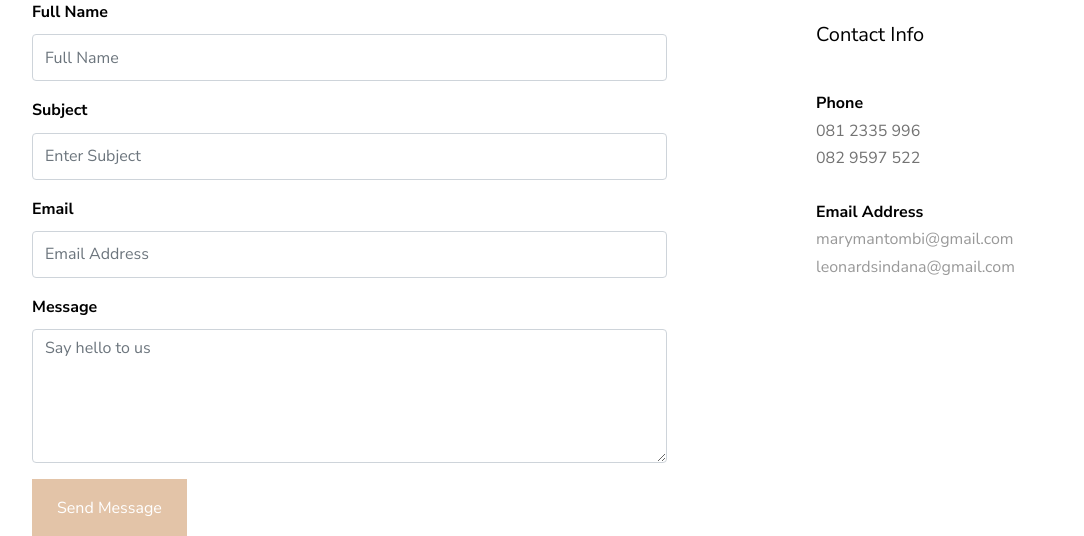
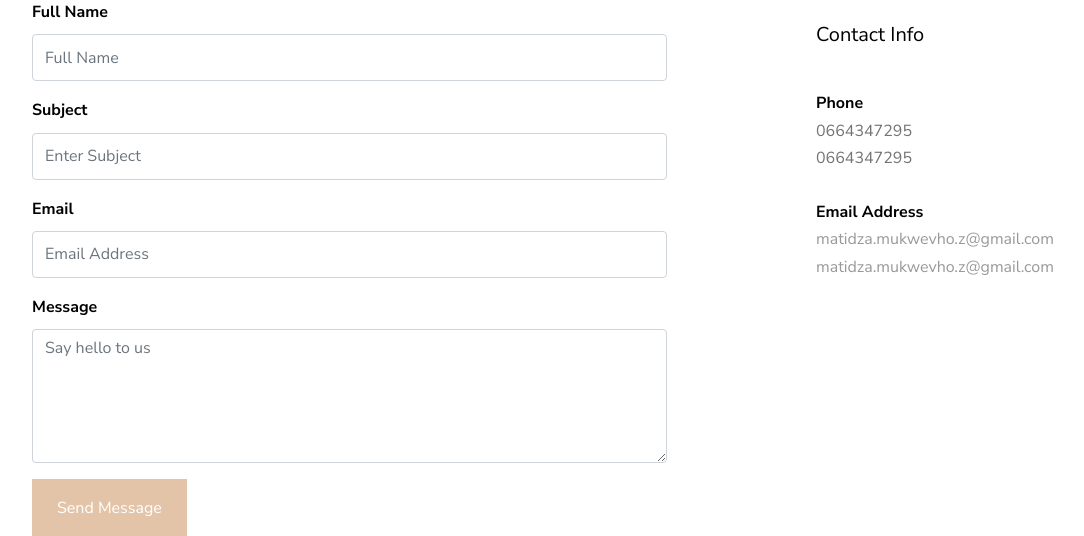
Before and after one commit to Matidza/WMade, a Django app: page / in a window 1280 px wide. Shown: the part 4603-5139 px from the top of the page, without its empty margins (53-1137 px from the left). Run offline with Django 5.2, Linux system fonts and the light colour scheme; some libraries are stand-ins or nearby versions.

Commit message:
Update index.html

```diff
--- a/base/templates/index.html
+++ b/base/templates/index.html
@@ -385,14 +385,14 @@
                           <br>
 
                           <p class="mb-0 font-weight-bold text-black">Phone</p>
-                          <p class="mb-0">081 2335 996</p>
-                          <p class="mb-0">082 9597 522</p>
+                          <p class="mb-0">0664347295</p>
+                          <p class="mb-0">0664347295</p>
 
                           <br>
 
                           <p class="mb-0 font-weight-bold text-black">Email Address</p>
-                          <p class="mb-0"><a href="#">marymantombi@gmail.com</a></p>
-                          <p class="mb-0"><a href="#">leonardsindana@gmail.com</a></p>
+                          <p class="mb-0"><a href="#">matidza.mukwevho.z@gmail.com</a></p>
+                          <p class="mb-0"><a href="#">matidza.mukwevho.z@gmail.com</a></p>
 
                       </div>
                   </div>
```
